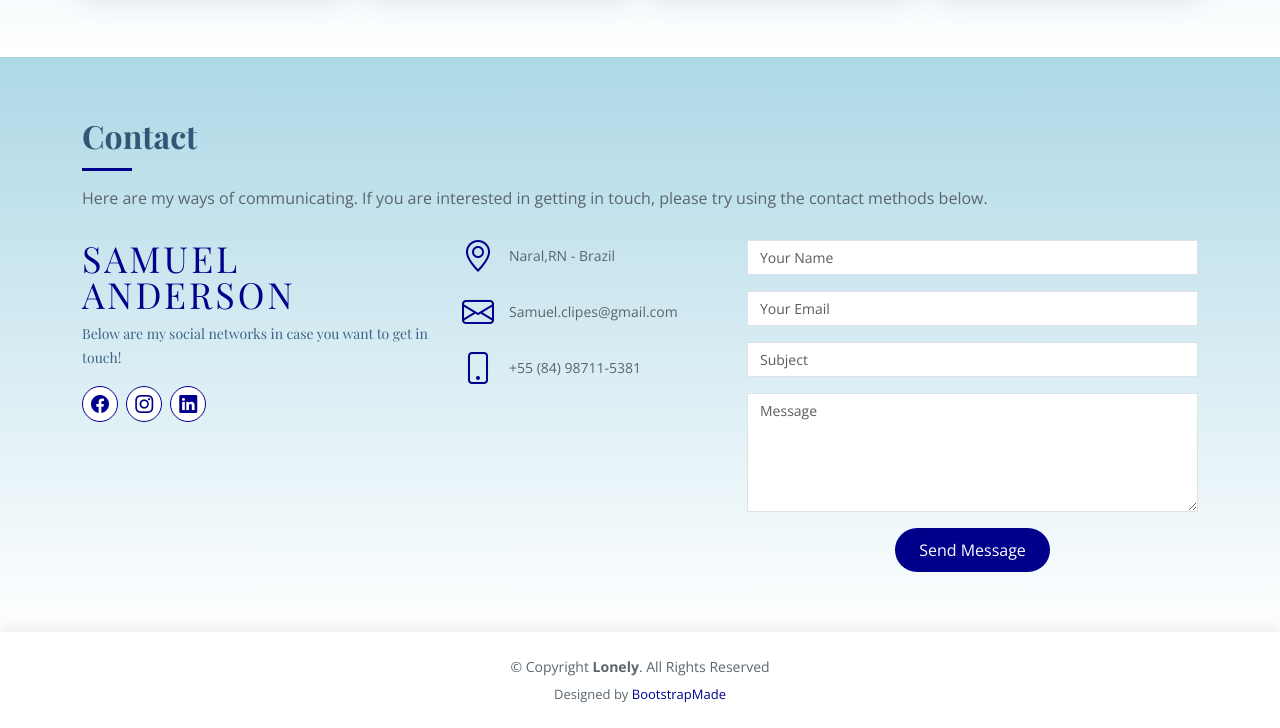
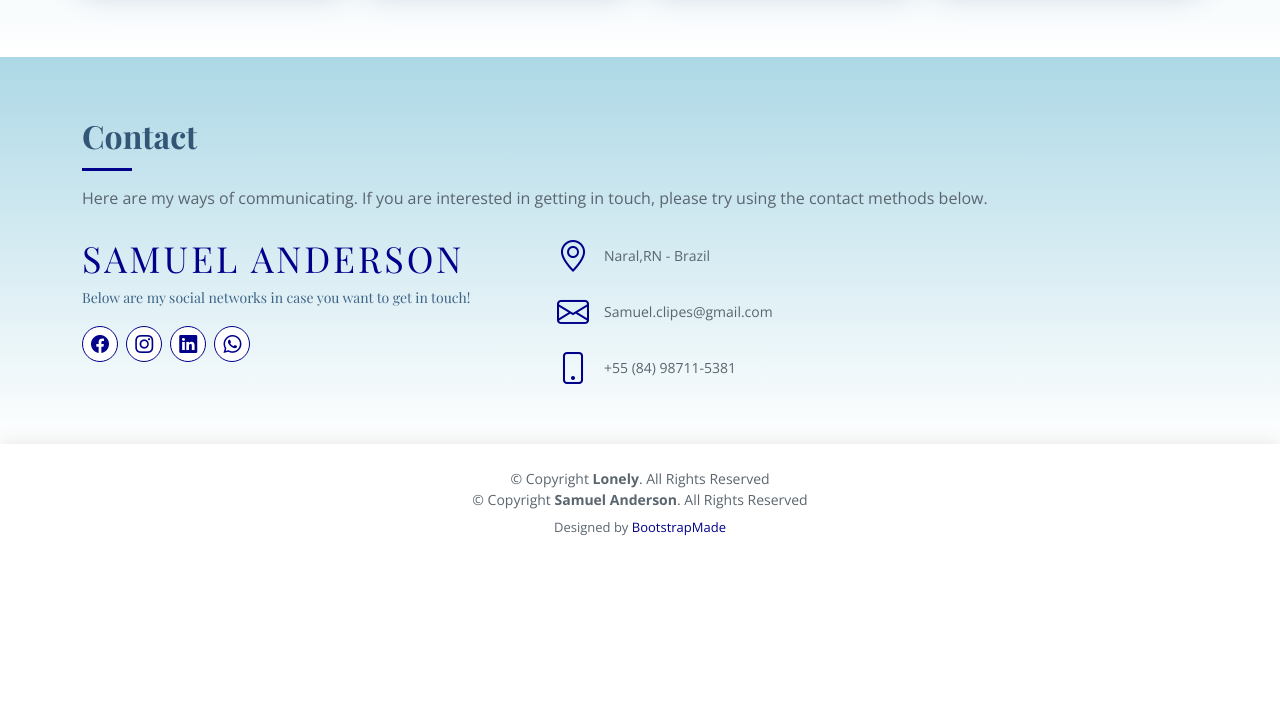
Before and after one commit to samuel123d/samuel123d.github.io, a plain HTML site: page index.html in a window 1280 px wide. Shown: the part 3593-4321 px from the top of the page. After the commit the page ends 4154 px from the top, so only its background shows below. Drawn offline with nearby package versions, Linux system fonts and the light colour scheme; a web font is replaced by a local one.

Commit message:
Atualization
Version 2.4

```diff
--- a/assets/css/style.css
+++ b/assets/css/style.css
@@ -57,7 +57,7 @@ h6 {
 }
 
 .back-to-top:hover {
-  background: #db528c;
+  background: #5a2bb1;
   color: #fff;
 }
 
--- a/index.html
+++ b/index.html
@@ -322,19 +322,21 @@
 
         <div class="row">
 
-          <div class="col-lg-4 col-md-4">
+          <div class="col-lg-5 col-md-4">
             <div class="contact-about">
               <h3>Samuel Anderson</h3>
               <p>Below are my social networks in case you want to get in touch!</p>
               <div class="social-links">
                 <a href="https://www.facebook.com/profile.php?id=100042481307140" target="_blank" class="facebook"><i class="bi bi-facebook"></i></a>
                 <a href="https://www.instagram.com/samuel_anderson.ml/" target="_blank" class="instagram"><i class="bi bi-instagram"></i></a>
-                <a href="https://www.linkedin.com/in/samuel-anderson-79007a26a/" target="_blank" class="linkedin"><i class="bi bi-linkedin"></i></a>
+                <a href="https://www.linkedin.com/in/samuel-anderson-79007a26a/"  class="linkedin"><i class="bi bi-linkedin"></i></a>
+                <a href="https://www.linkedin.com/in/samuel-anderson-79007a26a/"  class="linkedin"><i class="bi bi-whatsapp"></i></a>
               </div>
+
             </div>
           </div>
 
-          <div class="col-lg-3 col-md-4">
+          <div class="col-lg-6 col-md-8">
             <div class="info">
               <div class="d-flex align-items-center">
                 <i class="bi bi-geo-alt"></i>
@@ -354,28 +356,7 @@
             </div>
           </div>
 
-          <div class="col-lg-5 col-md-8">
-            <form action="forms/contact.php" method="post" role="form" class="php-email-form">
-              <div class="form-group">
-                <input type="text" name="name" class="form-control" id="name" placeholder="Your Name" required>
-              </div>
-              <div class="form-group mt-3">
-                <input type="email" class="form-control" name="email" id="email" placeholder="Your Email" required>
-              </div>
-              <div class="form-group mt-3">
-                <input type="text" class="form-control" name="subject" id="subject" placeholder="Subject" required>
-              </div>
-              <div class="form-group mt-3">
-                <textarea class="form-control" name="message" rows="5" placeholder="Message" required></textarea>
-              </div>
-              <div class="my-3">
-                <div class="loading">Loading</div>
-                <div class="error-message"></div>
-                <div class="sent-message">Your message has been sent. Thank you!</div>
-              </div>
-              <div class="text-center"><button type="submit">Send Message</button></div>
-            </form>
-          </div>
+
 
         </div>
 
@@ -388,7 +369,9 @@
   <footer id="footer">
     <div class="container">
       <div class="copyright">
-        &copy; Copyright <strong><span>Lonely</span></strong>. All Rights Reserved
+        &copy; Copyright <strong><span>Lonely</span></strong>. All Rights Reserved<br>
+
+        &copy; Copyright <strong><span>Samuel Anderson</span></strong>. All Rights Reserved
       </div>
       <div class="credits">
         <!-- All the links in the footer should remain intact. -->
```
Also changed, not shown: src/style.css (+1 -6 lines).
